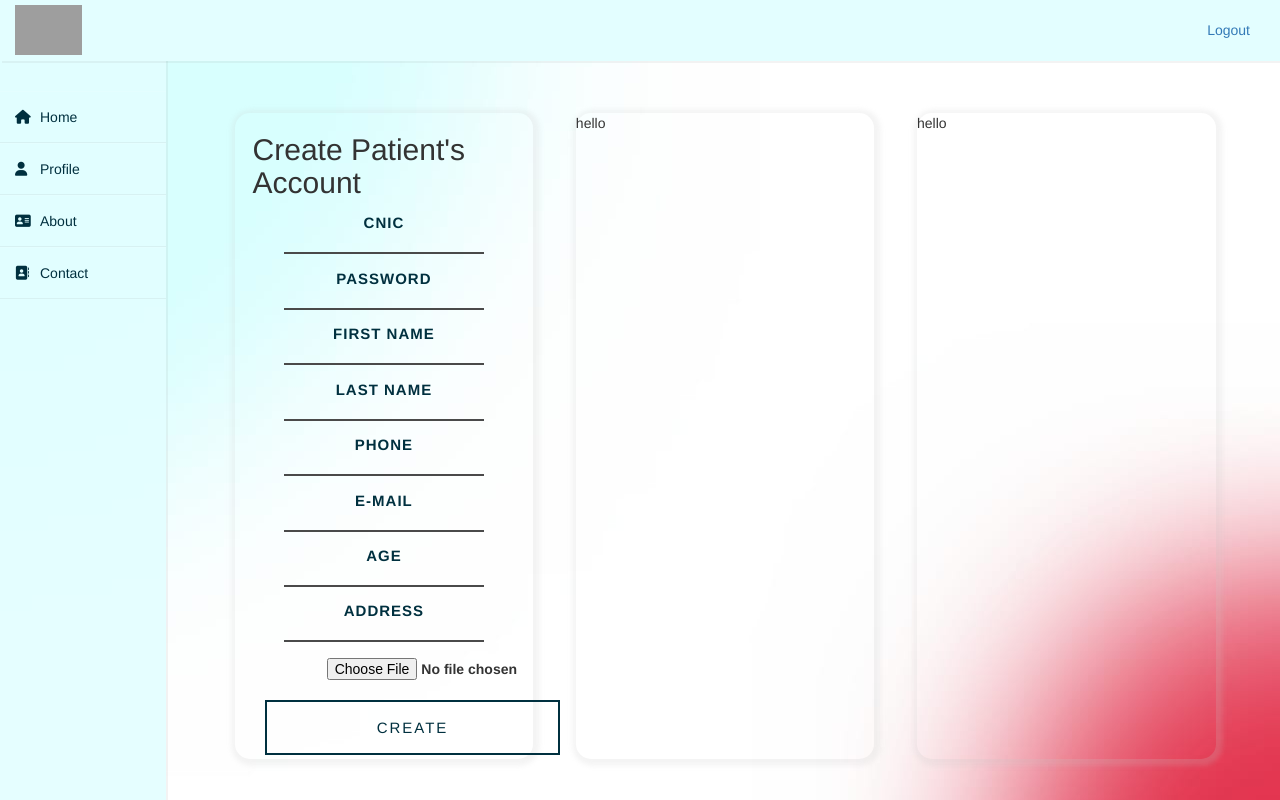
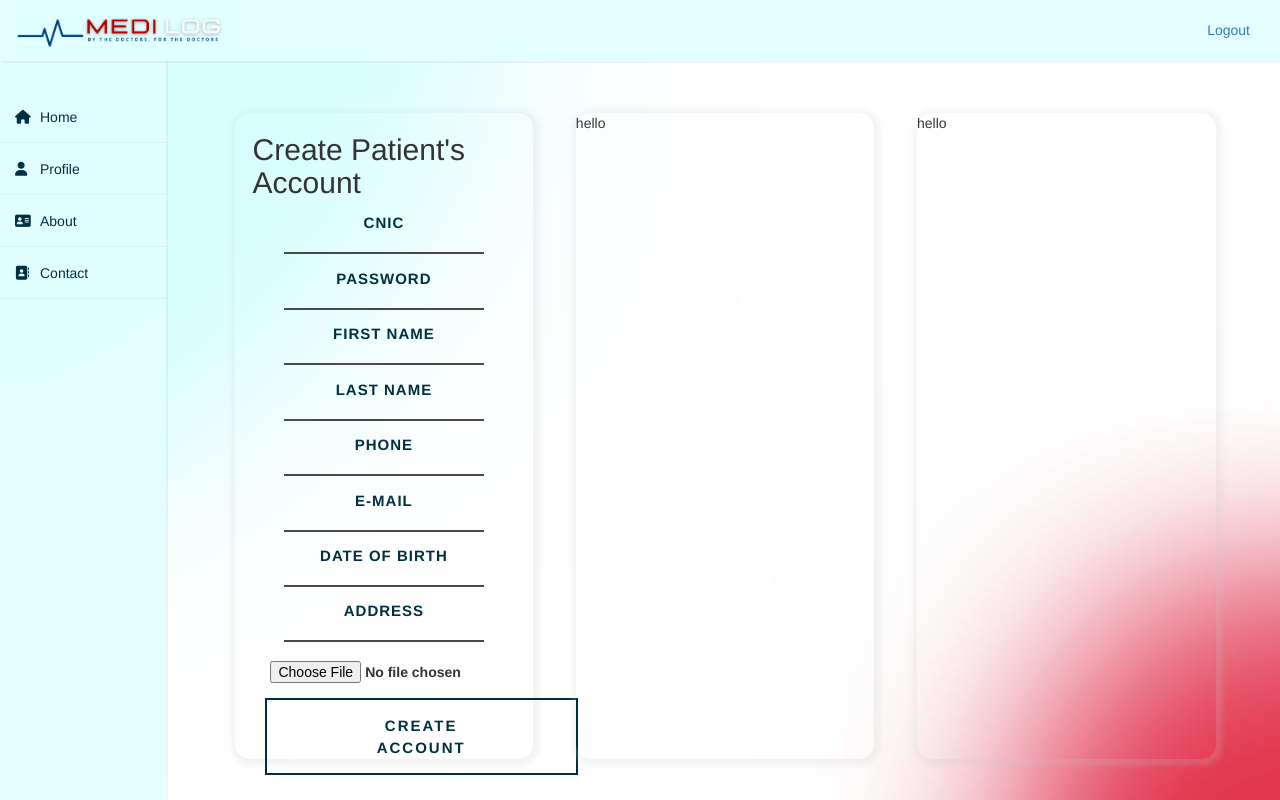
Before and after one commit to ask4shahzaib/MediLog, a Django app: template BackEndApp/templates/BackEndApp/adminHomePage.html in a window 1280 px wide. Run offline with Django 3.2, Linux system fonts and the light colour scheme; the template is opened without the code that fills it, so the values that code supplies are empty; some libraries are stand-ins or nearby versions; grey boxes are pictures that could not be loaded.

Commit message:
Admin can't add stuff

```diff
--- a/BackEndApp/templates/BackEndApp/adminHomePage.html
+++ b/BackEndApp/templates/BackEndApp/adminHomePage.html
@@ -1,16 +1,17 @@
+{% load static %}
 <!DOCTYPE html>
 <html>
 
 <head>
     <title>Home Page</title>
 
-    <link rel="JavaScript" href="login.js">
-    <link rel="stylesheet" href="css/styles.css">
-    <link rel="icon" href="images/favicon1.ico">
+    <link rel="JavaScript" href="{% static '/js/index.js' %}" />
+    <link rel="stylesheet" href="{% static '/css/styles.css' %}" />
+    <link rel="icon" href="{% static 'images/UI/favicon1.ico' %}" />
     <link rel="preconnect" href="https://fonts.gstatic.com">
     <link href="https://fonts.googleapis.com/css2?family=Poppins:wght@300&display=swap" rel="stylesheet">
     <link rel="stylesheet" href="https://maxcdn.bootstrapcdn.com/bootstrap/3.4.1/css/bootstrap.min.css">
-    <script type="" src='index.js' charset="utf-8"> </script>
+    <script type="" src="{% static '/js/index.js' %}" charset="utf-8"></script>
     <script src="https://kit.fontawesome.com/b99e675b6e.js"></script>
 
 
@@ -25,14 +26,14 @@
             <div class="navbar-header">
                 <a href="#" class="navbar-left">
                     <!--<span class="glyphicon glyphicon-search"></span>-->
-                    <img src="images/logo.png" width="auto" height="50px">
+                    <img src="{% static 'images/UI/logo.png' %}" width="auto" height="50px">
                 </a>
             </div>
 
             <div class="collapse navbar-collapse navbar-right" id="navbarSupportedContent">
 
                 <ul class="nav navbar-nav float-left ml-auto">
-                    <li><a href="register.html">Logout</span></a></li>
+                    <li><a href="{% url 'logout' %}">Logout</span></a></li>
                 </ul>
             </div>
 
@@ -44,7 +45,7 @@
     <div class="wrapper">
         <div class="sidebar">
             <ul>
-                <li><a href="hospitalHomePage.html"><i class="fas fa-home"></i>Home</a></li>
+                <li><a href="{% url 'feed' %}"><i class="fas fa-home"></i>Home</a></li>
                 <li><a href="#"><i class="fas fa-user"></i>Profile</a></li>
                 <li><a href="#"><i class="fas fa-address-card"></i>About</a></li>
                 <li><a href="#"><i class="fas fa-address-book"></i>Contact</a></li>
@@ -57,8 +58,8 @@
     <div class="usableBody" style="box-shadow: 0px 0px 0px 0px rgba(199, 199, 199, 0.2); border-radius: 0px; background-color:transparent;">
         <div class="createAccount" style="left: 4%;">
             <div>
-                <form id="form" action="" enctype="multipart/form-data" method="POST">
-
+                <form id="form" action="/register/" enctype="multipart/form-data" method="POST">
+                    {%csrf_token%}
                     <div class="label-text" style="padding-left: 6%;">
                         <h2 text-align: center>Create Patient's Account</h2>
                     </div>
@@ -99,9 +100,15 @@
                     </label>
 
                     <label class="animate">
-                        <input name="age" id="age" type="number" required />
-                        <div class="label-text">Age</div>
-                    </label>
+                        <input
+                          name="dob"
+                          type="text"
+                          onfocus="(this.type='date')"
+                          onfocusout="(this.type='text')"
+                          required
+                        />
+                        <div class="label-text">Date of Birth</div>
+                      </label>
 
                     <label class="animate">
                         <input name="address" id="address" type="text" required />
@@ -109,17 +116,22 @@
                     </label>
 
                     <label class="">
-                        <div style="padding-left: 33.4%;">
-                            <input type="file" id="prescription" name="file" style="padding-left: 2%; padding-top: 3%;"
-                                accept="image/*">
-                        </div>
-                    </label><br>
+                        <div>
+                          <input
+                            type="file"
+                            id="prescription"
+                            name="file"
+                            style="padding-left: 12%; padding-top: 3%"
+                            accept="image/*"
+                          />
+                        </div> </label<br>
 
-                    <button class="signUp-btn" type="" value="">Create</button>
+                    <button class="signUp-btn" type="" value="">Create Account</button>
                 </form>
 
             </div>
         </div>
+
         <div class="createAccount" style="left: 36%;">
             hello
         </div>
--- a/BackEndApp/templates/BackEndApp/register.html
+++ b/BackEndApp/templates/BackEndApp/register.html
@@ -62,6 +62,7 @@
             type="text"
             onfocus="(this.type='date')"
             onfocusout="(this.type='text')"
+            required
           />
           <div class="label-text">Date of Birth</div>
         </label>
```
Also changed, not shown: BackEndApp/views.py (+11 -15 lines).
